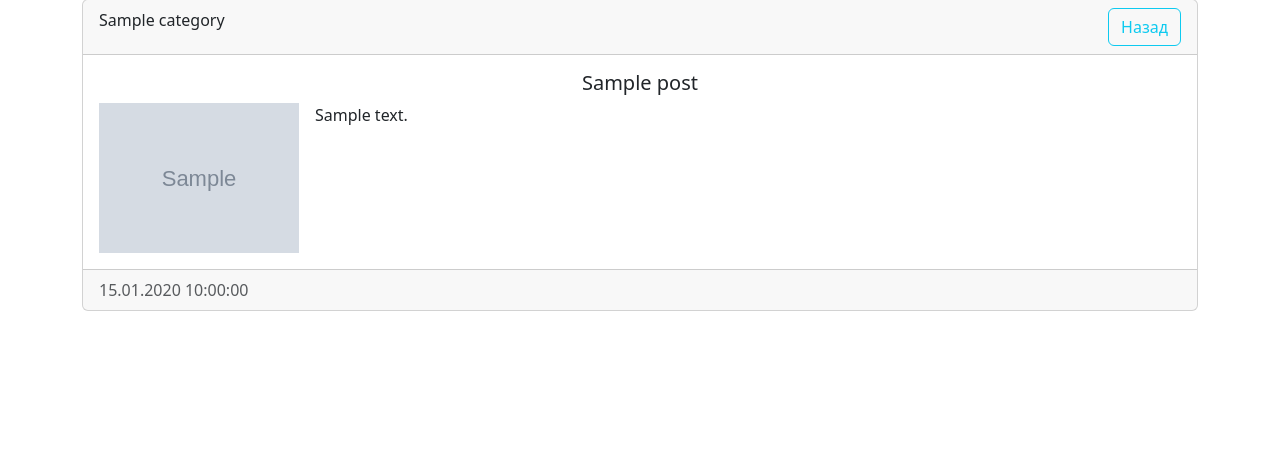
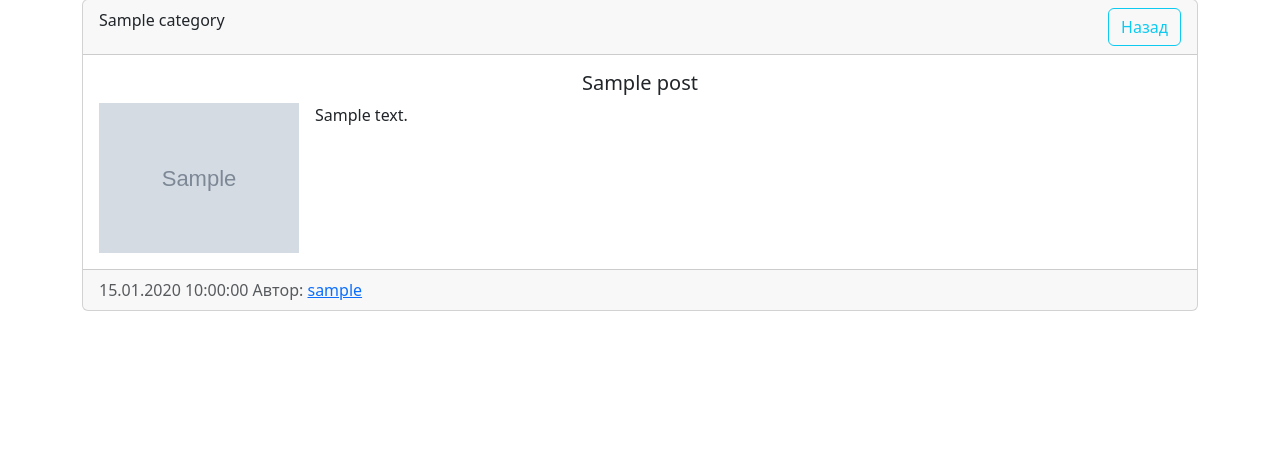
Before and after one commit to PsYcHo-DiSs/news_portal, a Flask app: page /post/1 in a window 1280 px wide. Shown: the part 57-531 px from the top of the page. Run offline with Flask 3, Linux system fonts and the light colour scheme; tables that the repository leaves empty hold one stand-in row (values such as "Sample post"); grey boxes marked "Sample" are stand-in pictures.

Commit message:
plus link to post owner

```diff
--- a/news/templates/news/post_detail.html
+++ b/news/templates/news/post_detail.html
@@ -39,6 +39,9 @@
         <div class="card-footer text-muted">
             <!--            {{ post.created.strftime('%d.%m.%Y %H:%M:%S') }}-->
             {{ post.created | time_filter }}
+            {% if post.author %}
+            Автор: <a href="{{ url_for('user_profile', id=post.author.id) }}">{{ post.author }}</a>
+            {% endif %}
         </div>
     </div>
 </div>
```
